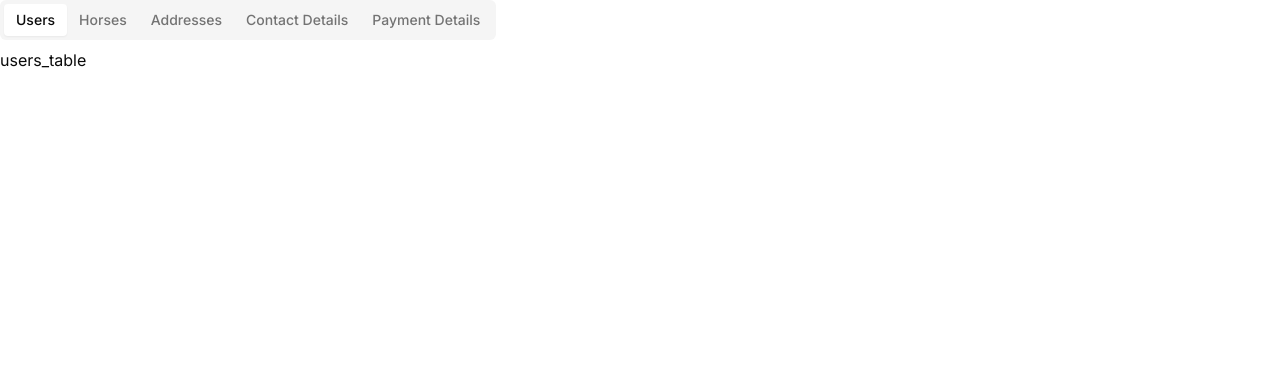
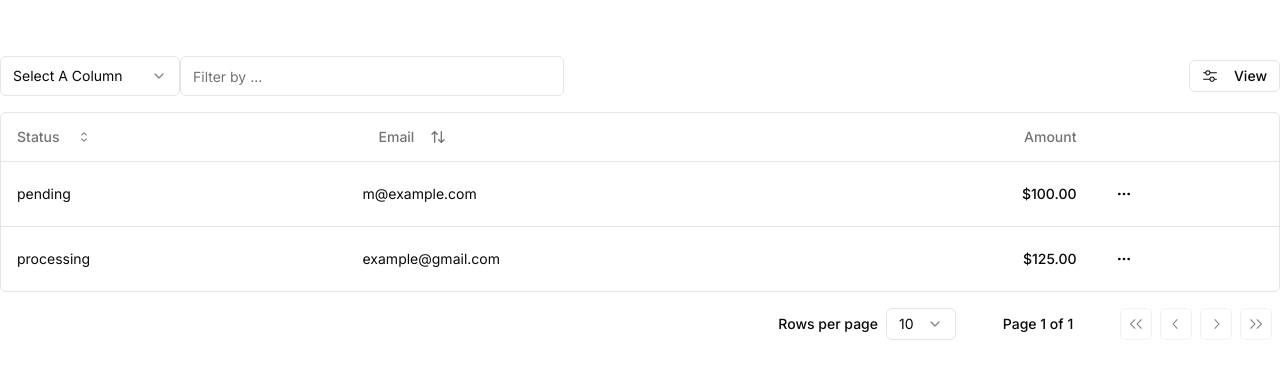
Before and after one commit to ST10019838/Team-Quaternary_XBCAD7319, a Next.js app in the folder application/: page /admin in a window 1280 px wide. Shown: the top 378 px of the page. Built offline with nearby package versions, Linux system fonts and the light colour scheme.

Commit message:
feat: added column selector that will enable dynamic column searching

```diff
--- a/application/src/app/admin/page.tsx
+++ b/application/src/app/admin/page.tsx
@@ -14,62 +14,62 @@ import UsersTable from '@/components/ui/users-table'
 
 export default function page() {
   return (
-    <Tabs defaultValue="users" className="w-[400px]">
-      <TabsList>
-        <TabsTrigger value="users">Users</TabsTrigger>
-        <TabsTrigger value="horses">Horses</TabsTrigger>
-        <TabsTrigger value="addresses">Addresses</TabsTrigger>
-        <TabsTrigger value="contact_details">Contact Details</TabsTrigger>
-        <TabsTrigger value="payment_details">Payment Details</TabsTrigger>
-      </TabsList>
-      <TabsContent value="users">
-        {/* Insert Users Table Componenet Here */}
-        <UsersTable />
-      </TabsContent>
-      <TabsContent value="horses">
-        {/* Insert Horses Table Componenet Here */}
-        <HorsesTable />
-      </TabsContent>
-      <TabsContent value="addresses">
-        {/* Insert Addresses Table Componenet Here */}
-        <AddressesTable />
-      </TabsContent>
-      <TabsContent value="contact_details">
-        {/* Insert Contact Details Table Componenet Here */}
-        <ContactDetailsTable />
-      </TabsContent>
-      <TabsContent value="payment_details">
-        {/* Insert Payment Details Table Componenet Here */}
-        <PaymentDetailsTable />
-      </TabsContent>
-    </Tabs>
+    // <Tabs defaultValue="users" className="w-[400px]">
+    //   <TabsList>
+    //     <TabsTrigger value="users">Users</TabsTrigger>
+    //     <TabsTrigger value="horses">Horses</TabsTrigger>
+    //     <TabsTrigger value="addresses">Addresses</TabsTrigger>
+    //     <TabsTrigger value="contact_details">Contact Details</TabsTrigger>
+    //     <TabsTrigger value="payment_details">Payment Details</TabsTrigger>
+    //   </TabsList>
+    //   <TabsContent value="users">
+    //     {/* Insert Users Table Componenet Here */}
+    //     <UsersTable />
+    //   </TabsContent>
+    //   <TabsContent value="horses">
+    //     {/* Insert Horses Table Componenet Here */}
+    //     <HorsesTable />
+    //   </TabsContent>
+    //   <TabsContent value="addresses">
+    //     {/* Insert Addresses Table Componenet Here */}
+    //     <AddressesTable />
+    //   </TabsContent>
+    //   <TabsContent value="contact_details">
+    //     {/* Insert Contact Details Table Componenet Here */}
+    //     <ContactDetailsTable />
+    //   </TabsContent>
+    //   <TabsContent value="payment_details">
+    //     {/* Insert Payment Details Table Componenet Here */}
+    //     <PaymentDetailsTable />
+    //   </TabsContent>
+    // </Tabs>
 
-    // <div className="container mx-auto py-10">
-    //   <DataTable columns={columns} data={payments} />
-    // </div>
+    <div className="container mx-auto py-10">
+      <DataTable columns={columns} data={payments} />
+    </div>
   )
 }
 
 // Test data for table
-// type Payment = {
-//   id: string
-//   amount: number
-//   status: 'pending' | 'processing' | 'success' | 'failed'
-//   email: string
-// }
+type Payment = {
+  id: string
+  amount: number
+  status: 'pending' | 'processing' | 'success' | 'failed'
+  email: string
+}
 
-// export const payments: Payment[] = [
-//   {
-//     id: '728ed52f',
-//     amount: 100,
-//     status: 'pending',
-//     email: 'm@example.com',
-//   },
-//   {
-//     id: '489e1d42',
-//     amount: 125,
-//     status: 'processing',
-//     email: 'example@gmail.com',
-//   },
-//   // ...
-// ]
+export const payments: Payment[] = [
+  {
+    id: '728ed52f',
+    amount: 100,
+    status: 'pending',
+    email: 'm@example.com',
+  },
+  {
+    id: '489e1d42',
+    amount: 125,
+    status: 'processing',
+    email: 'example@gmail.com',
+  },
+  // ...
+]
--- a/application/src/components/shadcn-ui/data-table.tsx
+++ b/application/src/components/shadcn-ui/data-table.tsx
@@ -32,6 +32,14 @@ import {
   DropdownMenuContent,
   DropdownMenuTrigger,
 } from '@/components/shadcn-ui/dropdown-menu'
+import {
+  Select,
+  SelectContent,
+  SelectItem,
+  SelectTrigger,
+  SelectValue,
+} from '@/components/shadcn-ui/select'
+
 import { DataTablePagination } from './data-table-pagination-controls'
 import { DataTableViewOptions } from './data-table-column-visibility-controls'
 
@@ -47,6 +55,8 @@ export function DataTable<TData, TValue>({
   const [sorting, setSorting] = useState<SortingState>([])
   const [columnFilters, setColumnFilters] = useState<ColumnFiltersState>([])
   const [columnVisibility, setColumnVisibility] = useState<VisibilityState>({})
+  const [selectedColumnToFilter, setSelectedColumnToFilter] =
+    useState<string>('')
 
   const table = useReactTable({
     data,
@@ -74,11 +84,35 @@ export function DataTable<TData, TValue>({
     <div>
       <div className="flex items-center py-4">
         {/* Filtering / Searching Controls */}
+        <Select onValueChange={setSelectedColumnToFilter}>
+          <SelectTrigger className="w-[180px] capitalize">
+            <SelectValue placeholder="Select a Column" />
+          </SelectTrigger>
+          <SelectContent>
+            {table
+              .getAllColumns()
+              .filter((column) => typeof column.accessorFn !== 'undefined')
+              .map((column) => {
+                return (
+                  <SelectItem className="capitalize" value={column.id}>
+                    {column.id}
+                  </SelectItem>
+                )
+              })}
+          </SelectContent>
+        </Select>
+
         <Input
-          placeholder="Filter emails..."
-          value={(table.getColumn('email')?.getFilterValue() as string) ?? ''}
+          placeholder={`Filter by ${selectedColumnToFilter}...`}
+          value={
+            (table
+              .getColumn(selectedColumnToFilter)
+              ?.getFilterValue() as string) ?? ''
+          }
           onChange={(event) =>
-            table.getColumn('email')?.setFilterValue(event.target.value)
+            table
+              .getColumn(selectedColumnToFilter)
+              ?.setFilterValue(event.target.value)
           }
           className="max-w-sm"
         />
```
